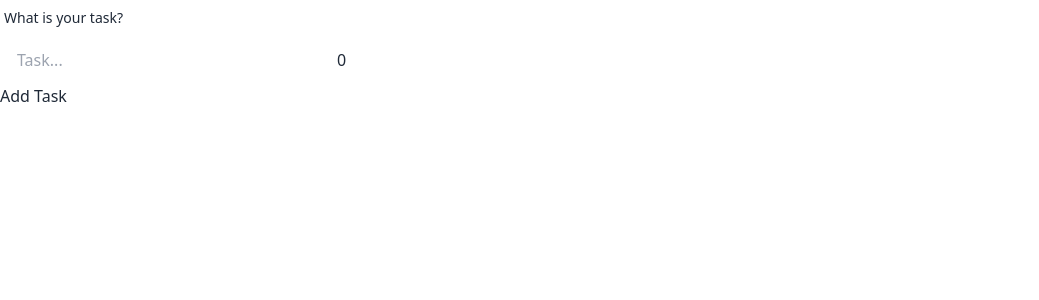
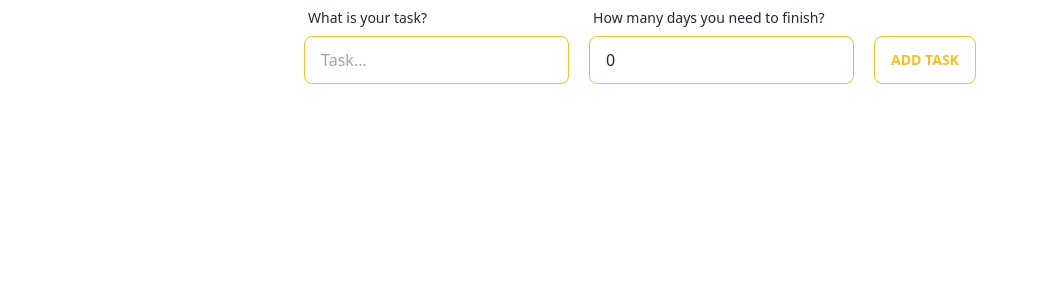
Before and after one commit to ZHANGJialiHappy/event-list-in-typescript, a React (Create React App) app: page / in a window 1280 px wide. Shown: the top 300 px of the page, without its empty margins (0-1039 px from the left). Built offline with nearby package versions, Linux system fonts and the light colour scheme.

Commit message:
without background

```diff
--- a/src/App.tsx
+++ b/src/App.tsx
@@ -1,4 +1,4 @@
-import {FC, ChangeEvent, useState} from 'react';
+import { FC, ChangeEvent, useState } from 'react';
 import { TodoTask } from './Components/TodoTask';
 import { ITask } from './Interfaces';
 
@@ -9,14 +9,14 @@ const [deadline, setDeadline] = useState<number>(0);
   const [todoList, setTodoList] = useState<ITask[]>([]);
 
   const handleChange = (event: ChangeEvent<HTMLInputElement>): void => {
-  if(event.target.name==="Task"){
+    if (event.target.name === "Task") {
       setTask(event.target.value)
     } else {
       setDeadline(Number(event.target.value))
     };
   }
 
-const addTask = (): void =>{
+  const addTask = (): void => {
     const newTask = {
       taskName: task,
       deadline: deadline,
@@ -31,26 +31,38 @@ const addTask = (): void =>{
   }
 
   const deleteTask = (id: number): void => {
-  setTodoList(todoList.filter((task)=> task.id !== id
+    setTodoList(todoList.filter((task) => task.id !== id
     ))
   }
 
   return (
-    <div className="App">
-      <div>
+    <div className="flex justify-center">
+    <div className="flex flex-col gap-y-5 justify-center">
+      <div className="flex gap-5 items-end">
         <div>
           <label className="label">
             <span className="label-text">What is your task?</span>
           </label>
-        <input type="text" placeholder="Task..." name="Task" className="input w-full max-w-xs" onChange={handleChange} value={task}/>
-        <input type="number" placeholder="Deadline (in Days)..." name="Deadline" className="input w-full max-w-xs" onChange={handleChange} value={deadline}/>
+          <input type="text" placeholder="Task..." name="Task" className="input input-bordered input-warning w-full max-w-xs" onChange={handleChange} value={task} />
         </div>
-        <button onClick={addTask}>Add Task</button>
+
+        <div>
+          <label className="label">
+            <span className="label-text">How many days you need to finish?</span>
+          </label>
+          <input type="number" name="Deadline" className="input input-bordered input-warning w-full max-w-xs" onChange={handleChange} value={deadline} />
         </div>
+
         <div>
-        {todoList.map((task:ITask, key:number) => {
-          return <TodoTask task={task} key={key} deleteTask={deleteTask}/>;
+          <button className="btn btn-outline btn-warning" onClick={addTask}>Add Task</button>
+        </div>
+      </div>
+
+      <div>
+        {todoList.map((task: ITask, key: number) => {
+          return <TodoTask task={task} key={key} deleteTask={deleteTask} />;
         })}
+      </div>
     </div>
     </div>
   );
--- a/src/Components/TodoTask.tsx
+++ b/src/Components/TodoTask.tsx
@@ -9,12 +9,16 @@ interface Props{
 
 export const TodoTask = ({task, deleteTask}: Props) => {
   return (
-    <div className="menu bg-base-100 w-56">
-      <div>
-        <span>{task.taskName} </span>
-        <span>{task.deadline}</span>
-      </div>
-        <button className="btn btn-outline" onClick={()=>deleteTask(task.id)}>X</button>
-    </div>
+<div className="overflow-x-auto">
+  <table className="table w-full">
+      <tbody>
+      <th>{task.taskName} </th>
+        <th>{task.deadline}</th>
+
+      <button className="btn btn-outline btn-warning" onClick={()=>deleteTask(task.id)}>X</button>
+      </tbody>
+
+      </table>
+</div>
   )
 }
```
Lines whose indentation alone changed are shown as unchanged.
